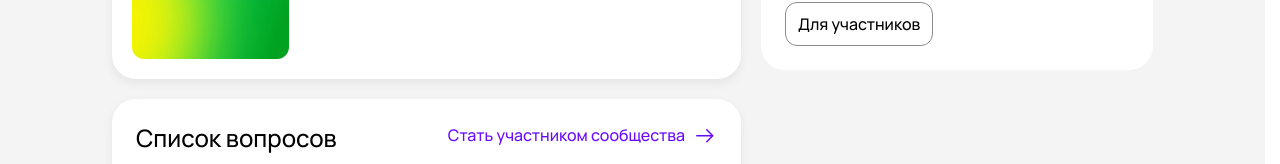
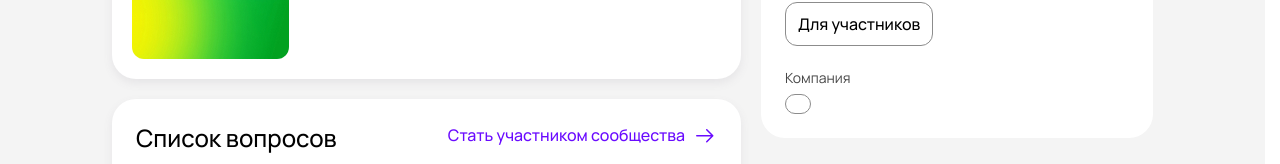
Before and after one commit to rtgadzhiev/collections-list, a React (Vite) app: page /collection in a window 1280 px wide. Shown: the part 225-389 px from the top of the page. Built offline with nearby package versions, Linux system fonts and the light colour scheme; a web font is replaced by a local one.

Commit message:
feat: add collection company info

```diff
--- /dev/null
+++ b/src/components/CollectionCompany/CollectionCompany.tsx
@@ -0,0 +1,13 @@
+import useCollection from '../../heplers/hooks/useCollection';
+import InfoGroup from '../ui/InfoGroup/InfoGroup';
+import { InfoItem } from '../ui/InfoItem/InfoItem';
+
+export const CollectionCompany = () => {
+  const { collection } = useCollection();
+
+  return (
+    <InfoGroup title="Компания">
+      <InfoItem title={collection?.company?.title} />
+    </InfoGroup>
+  );
+};
--- a/src/components/CollectionFilters/CollectionFilters.tsx
+++ b/src/components/CollectionFilters/CollectionFilters.tsx
@@ -1,5 +1,6 @@
 import { useUI } from '../../heplers/hooks/useUI';
 import { CollectionAccess } from '../CollectionAccess/CollectionAccess';
+import { CollectionCompany } from '../CollectionCompany/CollectionCompany';
 import { CollectionSpecializations } from '../CollectionSpecializations/CollectionSpecializations';
 import Aside from '../ui/Aside/Aside';
 import CloseButton from '../ui/CloseButton/CloseButton';
@@ -14,6 +15,7 @@ export const CollectionFilters = () => {
       <form className={styles.form}>
         <CollectionSpecializations />
         <CollectionAccess />
+        <CollectionCompany />
       </form>
     </Aside>
   );
--- a/src/components/ui/InfoItem/InfoItem.tsx
+++ b/src/components/ui/InfoItem/InfoItem.tsx
@@ -1,7 +1,7 @@
 import styles from './InfoItem.module.css';
 
 interface Props {
-  title: string;
+  title?: string;
 }
 
 export const InfoItem = ({ title }: Props) => {
```
